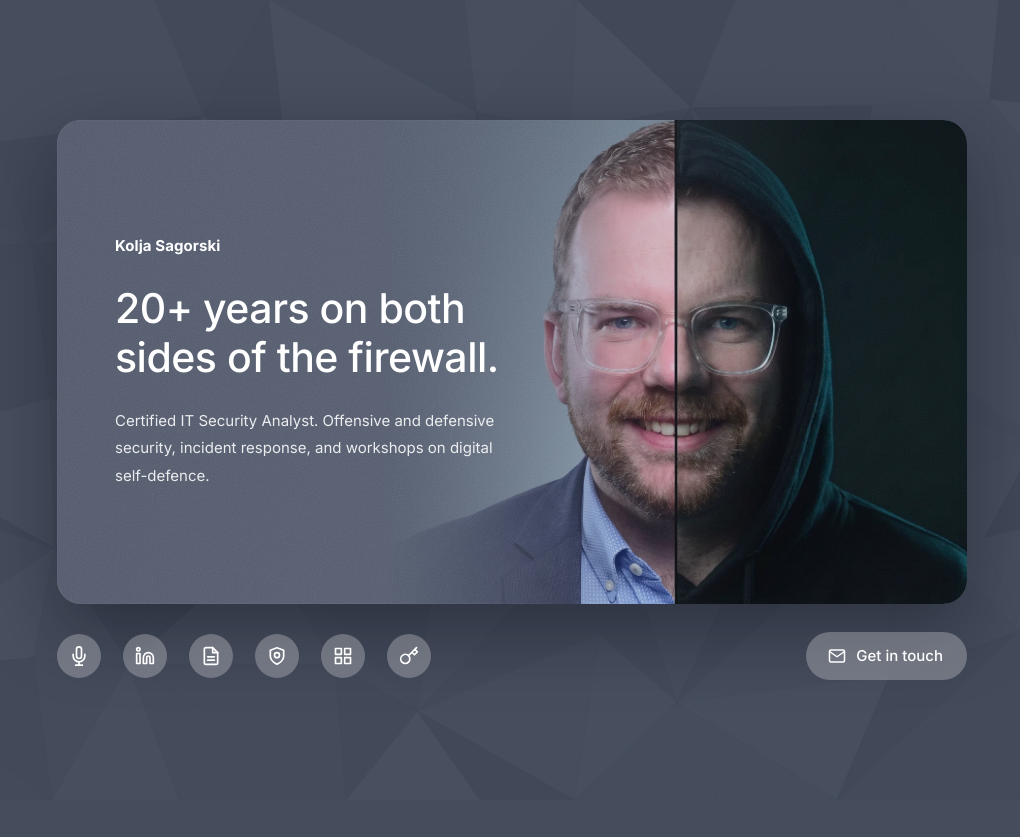
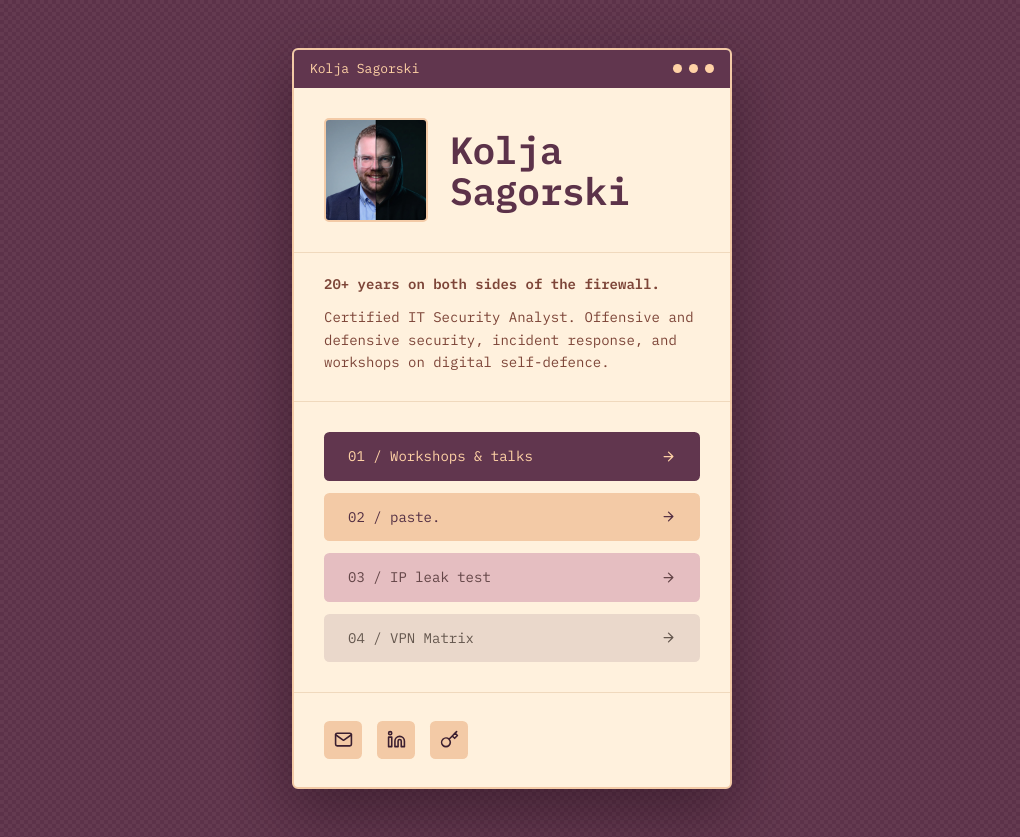
Before and after one commit to koljasagorski/sgr.ski, a plain HTML site: page index.html in a window 1280 px wide. Shown: the whole page, without its empty margins (128-1148 px from the left). Before the commit the page ends 800 px from the top, so only its background shows below. Drawn offline with Linux system fonts and the light colour scheme.

Commit message:
Home page: retro window design after Carrd template #328
Plum check backdrop, cream window with title bar, four numbered link
buttons and icon tiles. IBM Plex Mono replaces Inter; bg/grain removed.

Co-Authored-By: Claude Sonnet 5.5 <noreply@anthropic.com>

```diff
--- a/assets/card.css
+++ b/assets/card.css
@@ -1,28 +1,39 @@
-/* sgr.ski home: one glass card on a low-poly slate backdrop.
-   Layout after Carrd template #294. No inline styles anywhere (CSP). */
+/* sgr.ski home: one retro window on a plum check pattern.
+   Layout after Carrd template #328. No inline styles anywhere (CSP). */
 
 @font-face {
-  font-family: "Inter";
-  src: url("/assets/fonts/inter-latin-wght.woff2") format("woff2");
-  font-weight: 100 900;
+  font-family: "IBM Plex Mono";
+  src: url("/assets/fonts/ibm-plex-mono-latin-400.woff2") format("woff2");
+  font-weight: 400;
+  font-style: normal;
+  font-display: swap;
+}
+
+@font-face {
+  font-family: "IBM Plex Mono";
+  src: url("/assets/fonts/ibm-plex-mono-latin-600.woff2") format("woff2");
+  font-weight: 600;
   font-style: normal;
   font-display: swap;
 }
 
 :root {
-  --slate: #454c5c;
-  --glass: #626a7b;
-  --ink: #fff;
-  --ink-soft: rgba(255, 255, 255, .88);
-  --chip: rgba(255, 255, 255, .26);
-  --chip-hover: rgba(255, 255, 255, .38);
+  --plum: #5c3249;
+  --plum-bar: #61364e;
+  --peach: #f3caa6;
+  --peach-bright: #ffd2a6;
+  --cream: #fff1dd;
+  --rule: #f0d9bd;
+  --text: #7d4538;        /* 6.8:1 on cream (the template's own tone is 3.3:1) */
+  --ink: #3b1f30;
+  --mono: "IBM Plex Mono", ui-monospace, "SF Mono", Menlo, Consolas, monospace;
   color-scheme: dark;
 }
 
 *, *::before, *::after { box-sizing: border-box; }
 * { margin: 0; }
 
-html { background: var(--slate); }
+html { background: var(--plum); }
 
 body {
   min-height: 100vh;
@@ -30,11 +41,10 @@ body {
   display: grid;
   place-items: center;
   padding: clamp(16px, 4vw, 48px);
-  background: var(--slate) url("/assets/bg.svg") center / cover no-repeat fixed;
-  color: var(--ink);
-  font: 400 15px/1.6 "Inter", system-ui, -apple-system, "Segoe UI", sans-serif;
+  background: var(--plum) url("/assets/check.svg") 0 0 / 8px 8px;
+  color: var(--text);
+  font: 400 14px/1.6 var(--mono);
   -webkit-font-smoothing: antialiased;
-  text-rendering: optimizeLegibility;
 }
 
 .skip {
@@ -42,9 +52,9 @@ body {
   left: 16px;
   top: -64px;
   padding: 10px 16px;
-  border-radius: 999px;
-  background: #fff;
-  color: #1d2230;
+  border-radius: 4px;
+  background: var(--peach-bright);
+  color: var(--ink);
   font-weight: 600;
   text-decoration: none;
   z-index: 10;
@@ -60,178 +70,144 @@ body {
   white-space: nowrap;
 }
 
-.wrap { width: 100%; max-width: 910px; }
+/* ── Window ───────────────────────────────────────────────────────── */
 
-/* ── Card ─────────────────────────────────────────────────────────── */
+.win {
+  width: 100%;
+  max-width: 440px;
+  overflow: hidden;
+  border: 2px solid var(--peach);
+  border-radius: 6px;
+  background: var(--cream);
+  box-shadow: 0 24px 60px rgba(30, 10, 22, .45);
+}
 
-.card {
-  position: relative;
+.bar {
   display: flex;
   align-items: center;
-  min-height: 484px;
-  overflow: hidden;
-  isolation: isolate;
-  border-radius: 24px;
-  background: var(--glass);
-  box-shadow: 0 28px 70px rgba(8, 12, 22, .38), inset 0 0 0 1px rgba(255, 255, 255, .08);
+  justify-content: space-between;
+  padding: 11px 16px;
+  background: var(--plum-bar);
+  color: var(--peach-bright);
+  font-size: 13px;
+  line-height: 1.2;
 }
 
-.card__photo {
-  position: absolute;
-  top: 0;
-  right: 0;
-  z-index: -3;
-  width: 64%;
-  height: 100%;
+.dots {
+  display: flex;
+  gap: 7px;
+}
+.dots i {
+  display: block;
+  width: 9px;
+  height: 9px;
+  border-radius: 50%;
+  background: var(--peach-bright);
+}
+
+.intro {
+  display: flex;
+  align-items: center;
+  gap: clamp(14px, 4vw, 22px);
+  padding: clamp(20px, 6vw, 30px);
+  border-bottom: 1px solid var(--rule);
+}
+
+.portrait {
+  flex: none;
+  width: clamp(72px, 22vw, 104px);
+  height: clamp(72px, 22vw, 104px);
+  border: 2px solid var(--peach);
+  border-radius: 5px;
   object-fit: cover;
   object-position: 50% 24%;
-  -webkit-mask-image: linear-gradient(to right, transparent, #000 40%);
-  mask-image: linear-gradient(to right, transparent, #000 40%);
-}
-
-/* tint that keeps the copy readable, then film grain on top */
-.card::before {
-  content: "";
-  position: absolute;
-  inset: 0;
-  z-index: -2;
-  background: linear-gradient(100deg, rgba(76, 84, 102, .66) 0%, rgba(76, 84, 102, .5) 42%, rgba(76, 84, 102, .08) 78%);
-}
-.card::after {
-  content: "";
-  position: absolute;
-  inset: 0;
-  z-index: -1;
-  background: url("/assets/grain.svg");
-  opacity: .5;
-  mix-blend-mode: soft-light;
-  pointer-events: none;
-}
-
-.copy {
-  width: min(100%, 470px);
-  padding: 56px 0 56px 58px;
+  background: var(--peach);
 }
 
 .name {
-  font-size: 15px;
-  font-weight: 700;
-  letter-spacing: .005em;
+  color: var(--plum);
+  font-size: clamp(28px, 9vw, 38px);
+  font-weight: 600;
+  line-height: 1.08;
+  letter-spacing: -.01em;
 }
+.name span { display: block; }
 
-.headline {
-  margin-top: 26px;
-  font-size: clamp(30px, 4.4vw, 41px);
-  font-weight: 500;
-  line-height: 1.2;
-  letter-spacing: -.012em;
-  text-wrap: balance;
+.copy {
+  padding: 20px clamp(20px, 6vw, 30px) clamp(20px, 6vw, 28px);
+  border-bottom: 1px solid var(--rule);
 }
-
-.lede {
-  margin-top: 24px;
-  color: var(--ink-soft);
-  line-height: 1.85;
-  max-width: 400px;
-  text-wrap: pretty;
-}
+.copy p + p { margin-top: .8em; }
+.headline { font-weight: 600; }
 
 /* ── Links ────────────────────────────────────────────────────────── */
 
-.row {
+.links {
+  display: grid;
+  gap: 12px;
+  padding: clamp(20px, 6vw, 30px);
+  border-bottom: 1px solid var(--rule);
+  list-style: none;
+}
+
+.link {
   display: flex;
   align-items: center;
   justify-content: space-between;
-  gap: 20px 16px;
-  margin-top: 28px;
+  gap: 12px;
+  padding: 13px 24px;
+  border-radius: 5.5px;
+  background: var(--bg);
+  color: var(--fg);
+  text-decoration: none;
+  transition: transform .15s ease, box-shadow .15s ease;
 }
+.link svg { flex: none; width: 15px; height: 15px; }
+.link:hover { transform: translateX(3px); box-shadow: -3px 3px 0 rgba(92, 50, 73, .22); }
+
+.link--1 { --bg: #61364e; --fg: #ffd2a6; }
+.link--2 { --bg: #f3caa6; --fg: #543044; }
+.link--3 { --bg: #e5bec1; --fg: #634547; }
+.link--4 { --bg: #ead8cb; --fg: #66584f; }
+
+/* ── Icon tiles ───────────────────────────────────────────────────── */
 
 .icons {
   display: flex;
   flex-wrap: wrap;
-  gap: 22px;
-  padding: 0;
+  gap: 15px;
+  padding: clamp(20px, 6vw, 28px) clamp(20px, 6vw, 30px);
   list-style: none;
 }
 
-.chip,
-.btn {
-  display: inline-flex;
-  align-items: center;
-  justify-content: center;
+.chip {
+  display: grid;
+  place-items: center;
+  width: 38px;
+  height: 38px;
+  border-radius: 5.5px;
+  background: var(--peach);
   color: var(--ink);
-  background: var(--chip);
-  text-decoration: none;
-  transition: background-color .18s ease, transform .18s ease;
-  -webkit-backdrop-filter: blur(6px);
-  backdrop-filter: blur(6px);
+  transition: background-color .15s ease, transform .15s ease;
 }
+.chip svg { width: 19px; height: 19px; }
+.chip:hover { background: var(--peach-bright); transform: translateY(-2px); }
 
-.chip { width: 44px; height: 44px; border-radius: 50%; }
-
-.btn {
-  gap: 10px;
-  height: 48px;
-  padding: 0 24px 0 22px;
-  border-radius: 999px;
-  font-weight: 500;
-}
-
-.chip:hover,
-.btn:hover { background: var(--chip-hover); transform: translateY(-1px); }
-
-.chip:focus-visible,
-.btn:focus-visible {
-  outline: 2px solid #fff;
-  outline-offset: 3px;
-}
-
-.chip svg,
-.btn svg {
-  width: 20px;
-  height: 20px;
+svg {
   fill: none;
   stroke: currentColor;
   stroke-width: 2;
   stroke-linecap: round;
   stroke-linejoin: round;
 }
-.btn svg { width: 18px; height: 18px; }
 
-/* ── Medium screens: give the portrait more room ──────────────────── */
-
-@media (max-width: 900px) {
-  .copy { width: min(100%, 400px); padding-left: 44px; }
-  .lede { max-width: 330px; }
-}
-
-/* ── Narrow screens: portrait on top, copy below ──────────────────── */
-
-@media (max-width: 720px) {
-  .card { display: block; min-height: 0; border-radius: 20px; }
-
-  .card__photo {
-    position: relative;
-    display: block;
-    width: 100%;
-    height: 320px;
-    object-position: 50% 14%;
-    -webkit-mask-image: linear-gradient(to bottom, #000 55%, transparent);
-    mask-image: linear-gradient(to bottom, #000 55%, transparent);
-  }
-  .card::before { background: linear-gradient(to bottom, rgba(76, 84, 102, .05) 0%, rgba(76, 84, 102, .55) 46%, rgba(76, 84, 102, .62) 100%); }
-
-  .copy { width: 100%; margin-top: -72px; padding: 0 26px 34px; position: relative; }
-  .lede { max-width: none; }
-  .headline { margin-top: 18px; }
-  .row { flex-direction: column; align-items: flex-start; }
+a:focus-visible {
+  outline: 2px solid var(--plum);
+  outline-offset: 3px;
+  box-shadow: 0 0 0 5px var(--peach-bright);
 }
 
 @media (prefers-reduced-motion: reduce) {
-  .chip, .btn { transition: none; }
-  .chip:hover, .btn:hover { transform: none; }
+  .link, .chip { transition: none; }
+  .link:hover, .chip:hover { transform: none; }
 }
-
-@media (forced-colors: active) {
-  .chip, .btn { border: 1px solid CanvasText; background: Canvas; color: CanvasText; }
-}
--- a/index.html
+++ b/index.html
@@ -3,7 +3,7 @@
 <head>
 <meta charset="utf-8">
 <meta name="viewport" content="width=device-width, initial-scale=1">
-<meta name="theme-color" content="#454c5c">
+<meta name="theme-color" content="#5c3249">
 <meta name="color-scheme" content="dark">
 
 <title>Kolja Sagorski — Certified IT Security Analyst</title>
@@ -32,7 +32,8 @@
 <link rel="apple-touch-icon" href="/apple-touch-icon.png">
 <link rel="manifest" href="/site.webmanifest">
 
-<link rel="preload" href="/assets/fonts/inter-latin-wght.woff2" as="font" type="font/woff2" crossorigin>
+<link rel="preload" href="/assets/fonts/ibm-plex-mono-latin-400.woff2" as="font" type="font/woff2" crossorigin>
+<link rel="preload" href="/assets/fonts/ibm-plex-mono-latin-600.woff2" as="font" type="font/woff2" crossorigin>
 <link rel="stylesheet" href="/assets/card.css">
 <script defer src="/assets/umami.js" data-host-url="https://umami.patchletter.com" data-website-id="a9dbeae1-3e8d-4a32-9c86-647bfbb62c09" data-domains="sgr.ski" data-do-not-track="true" data-exclude-search="true"></script>
 <script defer src="/assets/umami-recorder.js" data-host-url="https://umami.patchletter.com" data-website-id="a9dbeae1-3e8d-4a32-9c86-647bfbb62c09"></script>
@@ -56,24 +57,55 @@
 <body>
 <a class="skip" href="#main">Skip to content</a>
 
-<main class="wrap" id="main">
-  <article class="card">
-    <img class="card__photo" src="/assets/portrait.webp" width="1200" height="1200" fetchpriority="high"
+<main class="win" id="main">
+  <div class="bar" aria-hidden="true">
+    <span>Kolja Sagorski</span>
+    <span class="dots"><i></i><i></i><i></i></span>
+  </div>
+
+  <header class="intro">
+    <img class="portrait" src="/assets/portrait.webp" width="1200" height="1200" fetchpriority="high"
          alt="Portrait of Kolja Sagorski, split down the middle: business attire on one side, a hoodie in the dark on the other.">
+    <h1 class="name"><span>Kolja</span> <span>Sagorski</span></h1>
+  </header>
 
   <div class="copy">
-      <h1 class="name">Kolja Sagorski</h1>
     <p class="headline">20+ years on both sides of the firewall.</p>
-      <p class="lede">Certified IT Security Analyst. Offensive and defensive security, incident response, and workshops on digital self-defence.</p>
+    <p>Certified IT Security Analyst. Offensive and defensive security, incident response, and workshops on digital self-defence.</p>
   </div>
-  </article>
 
-  <div class="row">
+  <ul class="links" role="list">
+    <li>
+      <a class="link link--1" href="/workshops/" hreflang="de">
+        <span>01 / Workshops &amp; talks<span class="sr-only"> (in German)</span></span>
+        <svg viewBox="0 0 24 24" aria-hidden="true"><path d="M5 12h14M12 5l7 7-7 7"/></svg>
+      </a>
+    </li>
+    <li>
+      <a class="link link--2" href="https://p.sgr.ski" target="_blank" rel="noopener noreferrer">
+        <span>02 / paste.<span class="sr-only"> (opens in a new tab)</span></span>
+        <svg viewBox="0 0 24 24" aria-hidden="true"><path d="M5 12h14M12 5l7 7-7 7"/></svg>
+      </a>
+    </li>
+    <li>
+      <a class="link link--3" href="https://ipleak.sgr.ski" target="_blank" rel="noopener noreferrer">
+        <span>03 / IP leak test<span class="sr-only"> (opens in a new tab)</span></span>
+        <svg viewBox="0 0 24 24" aria-hidden="true"><path d="M5 12h14M12 5l7 7-7 7"/></svg>
+      </a>
+    </li>
+    <li>
+      <a class="link link--4" href="https://vpn-matrix.com" target="_blank" rel="noopener noreferrer">
+        <span>04 / VPN Matrix<span class="sr-only"> (opens in a new tab)</span></span>
+        <svg viewBox="0 0 24 24" aria-hidden="true"><path d="M5 12h14M12 5l7 7-7 7"/></svg>
+      </a>
+    </li>
+  </ul>
+
   <ul class="icons" role="list">
     <li>
-        <a class="chip" href="/workshops/" hreflang="de">
-          <svg viewBox="0 0 24 24" aria-hidden="true"><path d="M12 1a3 3 0 0 0-3 3v8a3 3 0 0 0 6 0V4a3 3 0 0 0-3-3z"/><path d="M19 10v2a7 7 0 0 1-14 0v-2"/><path d="M12 19v4M8 23h8"/></svg>
-          <span class="sr-only">Workshops &amp; talks (in German)</span>
+      <a class="chip" href="mailto:kolja@sagorski.org">
+        <svg viewBox="0 0 24 24" aria-hidden="true"><path d="M4 4h16a2 2 0 0 1 2 2v12a2 2 0 0 1-2 2H4a2 2 0 0 1-2-2V6a2 2 0 0 1 2-2z"/><path d="m22 6-10 7L2 6"/></svg>
+        <span class="sr-only">Get in touch: kolja@sagorski.org</span>
       </a>
     </li>
     <li>
@@ -83,36 +115,12 @@
       </a>
     </li>
     <li>
-        <a class="chip" href="https://p.sgr.ski" target="_blank" rel="noopener noreferrer">
-          <svg viewBox="0 0 24 24" aria-hidden="true"><path d="M14 2H6a2 2 0 0 0-2 2v16a2 2 0 0 0 2 2h12a2 2 0 0 0 2-2V8z"/><path d="M14 2v6h6M16 13H8M16 17H8"/></svg>
-          <span class="sr-only">paste. (opens in a new tab)</span>
-        </a>
-      </li>
-      <li>
-        <a class="chip" href="https://ipleak.sgr.ski" target="_blank" rel="noopener noreferrer">
-          <svg viewBox="0 0 24 24" aria-hidden="true"><path d="M12 22s8-4 8-10V5l-8-3-8 3v7c0 6 8 10 8 10z"/><circle cx="12" cy="11" r="3"/></svg>
-          <span class="sr-only">IP leak test (opens in a new tab)</span>
-        </a>
-      </li>
-      <li>
-        <a class="chip" href="https://vpn-matrix.com" target="_blank" rel="noopener noreferrer">
-          <svg viewBox="0 0 24 24" aria-hidden="true"><rect x="3" y="3" width="7" height="7"/><rect x="14" y="3" width="7" height="7"/><rect x="14" y="14" width="7" height="7"/><rect x="3" y="14" width="7" height="7"/></svg>
-          <span class="sr-only">VPN Matrix (opens in a new tab)</span>
-        </a>
-      </li>
-      <li>
       <a class="chip" href="/kolja-sagorski.asc" download type="application/pgp-keys">
         <svg viewBox="0 0 24 24" aria-hidden="true"><path d="M21 2l-2 2m-7.61 7.61a5.5 5.5 0 1 1-7.778 7.778 5.5 5.5 0 0 1 7.777-7.777zm0 0L15.5 7.5m0 0l3 3L22 7l-3-3m-3.5 3.5L19 4"/></svg>
         <span class="sr-only">PGP public key 0x5EFB194EAD8BC39F, download</span>
       </a>
     </li>
   </ul>
-
-    <a class="btn" href="mailto:kolja@sagorski.org">
-      <svg viewBox="0 0 24 24" aria-hidden="true"><path d="M4 4h16a2 2 0 0 1 2 2v12a2 2 0 0 1-2 2H4a2 2 0 0 1-2-2V6a2 2 0 0 1 2-2z"/><path d="m22 6-10 7L2 6"/></svg>
-      Get in touch
-    </a>
-  </div>
 </main>
 </body>
 </html>
```
Also changed, not shown: assets/bg.svg (deleted), assets/check.svg (added), assets/fonts/ibm-plex-mono-latin-400.woff2 (added), assets/fonts/ibm-plex-mono-latin-600.woff2 (added), assets/fonts/ibm-plex-mono.LICENSE.txt (added), assets/fonts/inter-latin-wght.woff2 (deleted), assets/grain.svg (deleted), 2 other files. Lines whose indentation alone changed are shown as unchanged.
